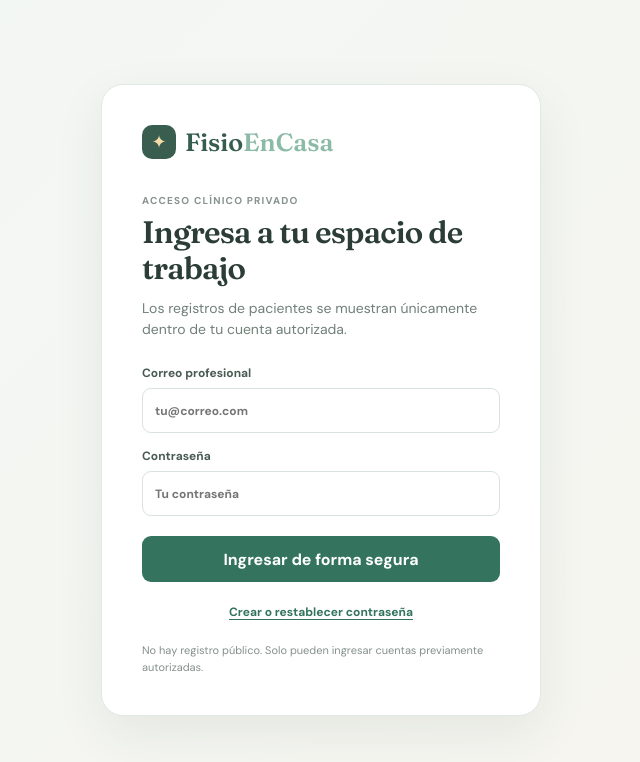
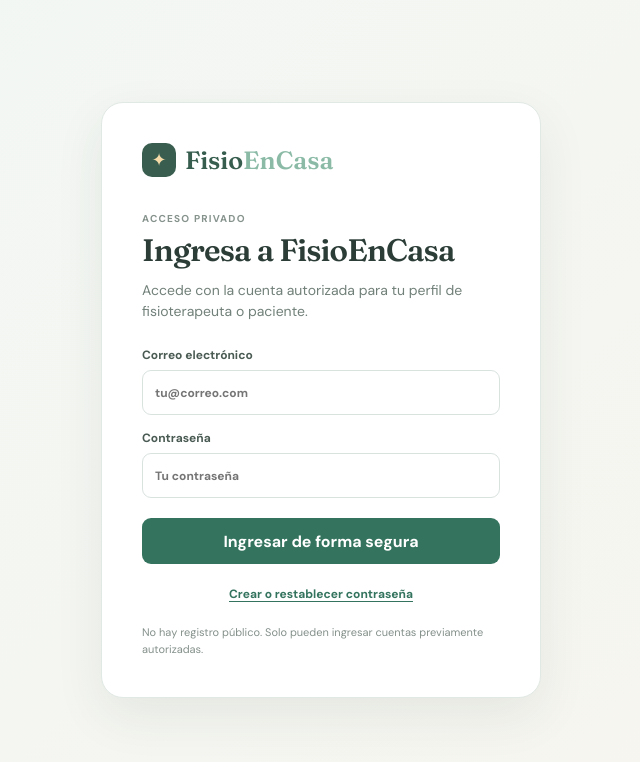
Before and after one commit to elchaca1/fisio-en-casa, a Next.js app: page /sign-in in a window 1280 px wide. Shown: the top 762 px of the page, without its empty margins (319-959 px from the left). Built offline with nearby package versions, Linux system fonts and the light colour scheme; no server answers.

Commit message:
Add secure clinician and patient portal roles

```diff
--- a/app/sign-in/page.tsx
+++ b/app/sign-in/page.tsx
@@ -101,11 +101,11 @@
         <div className="sign-in-brand"><span>✦</span><b>Fisio<span>EnCasa</span></b></div>
         {mode === "sign-in" ? (
           <>
-            <p className="sign-in-eyebrow">ACCESO CLÍNICO PRIVADO</p>
-            <h1>Ingresa a tu espacio de trabajo</h1>
-            <p className="sign-in-copy">Los registros de pacientes se muestran únicamente dentro de tu cuenta autorizada.</p>
+            <p className="sign-in-eyebrow">ACCESO PRIVADO</p>
+            <h1>Ingresa a FisioEnCasa</h1>
+            <p className="sign-in-copy">Accede con la cuenta autorizada para tu perfil de fisioterapeuta o paciente.</p>
             <form onSubmit={submit}>
-              <label>Correo profesional<input name="email" type="email" autoComplete="email" required value={email} onChange={(event) => setEmail(event.target.value)} placeholder="tu@correo.com" /></label>
+              <label>Correo electrónico<input name="email" type="email" autoComplete="email" required value={email} onChange={(event) => setEmail(event.target.value)} placeholder="tu@correo.com" /></label>
               <label>Contraseña<input name="password" type="password" autoComplete="current-password" required minLength={8} placeholder="Tu contraseña" /></label>
               {status && <p className="sign-in-error" role="alert">{status}</p>}
               <button className="sign-in-submit" type="submit" disabled={submitting}>{submitting ? "Ingresando…" : "Ingresar de forma segura"}</button>
@@ -119,7 +119,7 @@
             <h1>Crea una contraseña nueva</h1>
             <p className="sign-in-copy">Escribe el correo de tu cuenta autorizada y te enviaremos un enlace seguro.</p>
             <form onSubmit={requestPasswordLink}>
-              <label>Correo profesional<input name="email" type="email" autoComplete="email" required value={email} onChange={(event) => setEmail(event.target.value)} placeholder="tu@correo.com" /></label>
+              <label>Correo electrónico<input name="email" type="email" autoComplete="email" required value={email} onChange={(event) => setEmail(event.target.value)} placeholder="tu@correo.com" /></label>
               {status && <p className={statusKind === "success" ? "sign-in-success" : "sign-in-error"} role={statusKind === "success" ? "status" : "alert"}>{status}</p>}
               <button className="sign-in-submit" type="submit" disabled={submitting}>{submitting ? "Enviando…" : "Enviar enlace seguro"}</button>
             </form>
```
